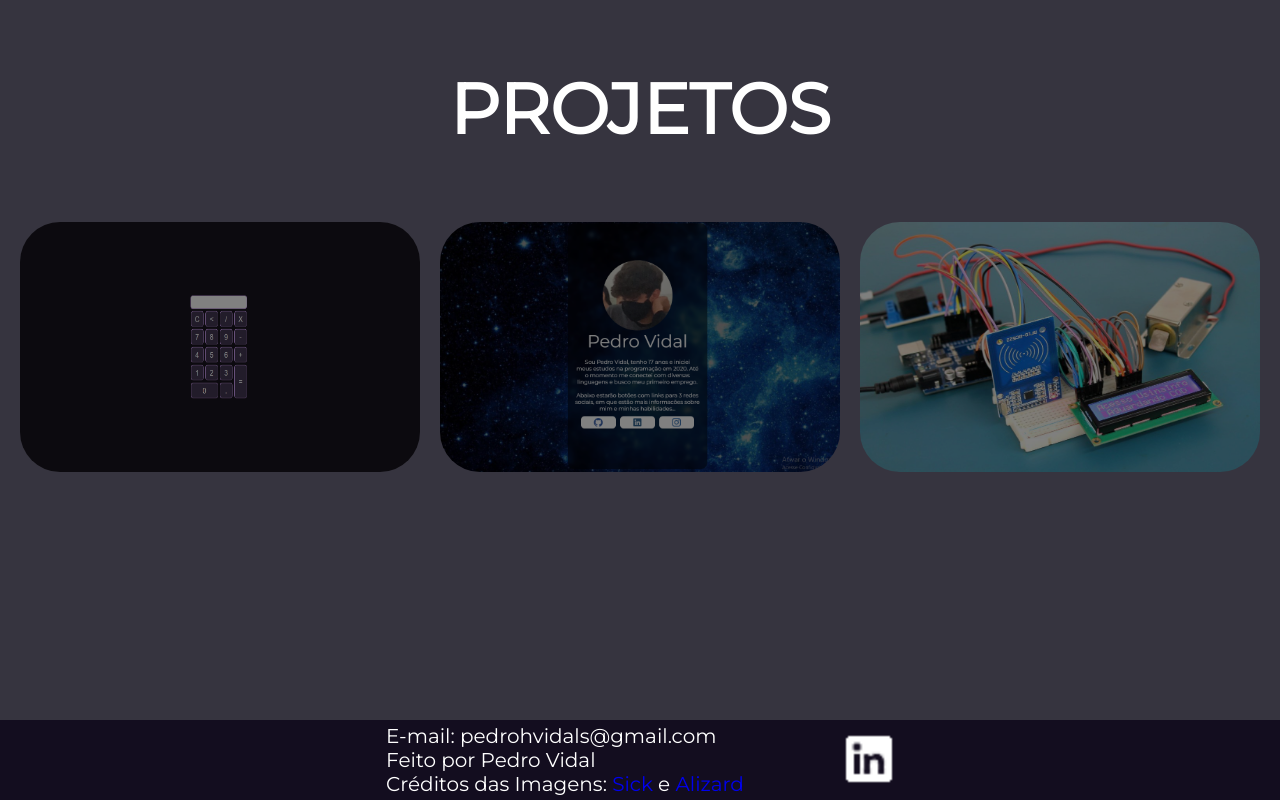
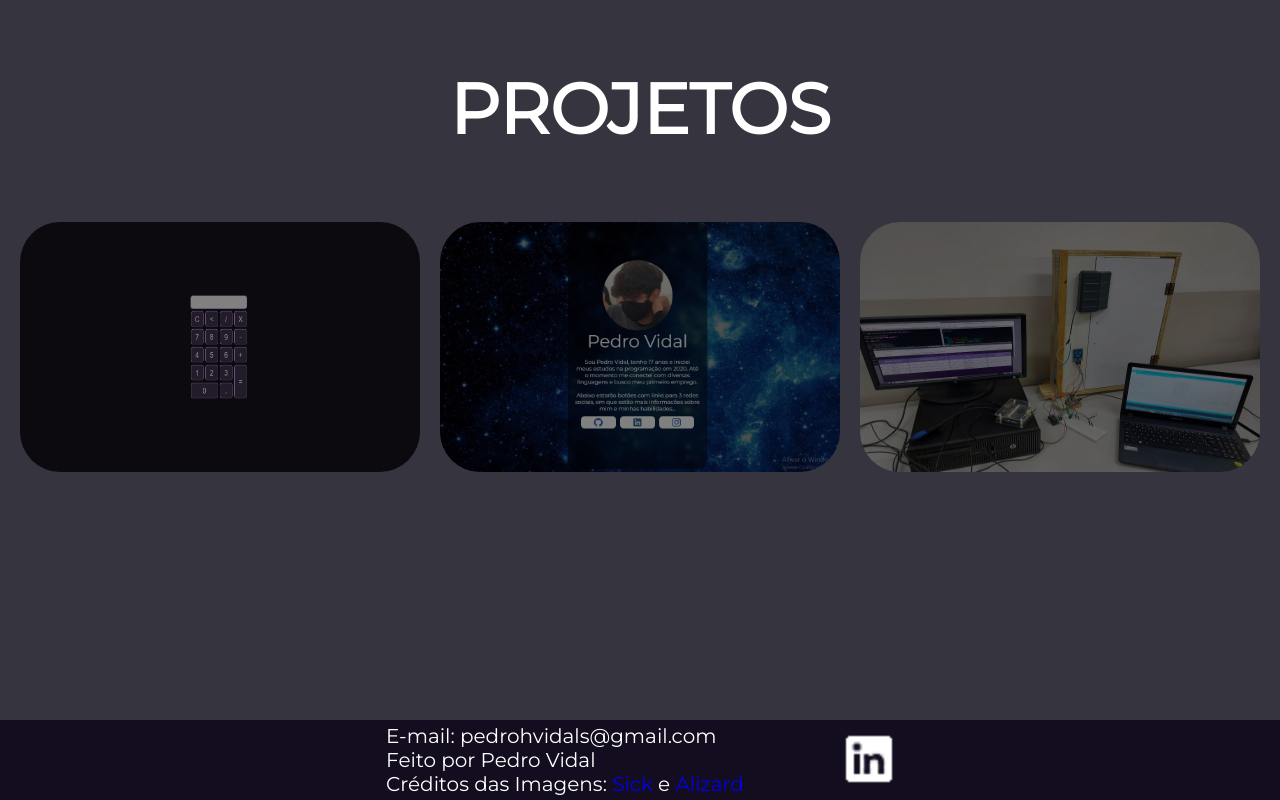
Before and after one commit to PedroVidalDev/portfolio_antigo, a plain HTML site: page index.html in a window 1280 px wide. Shown: the part 2430-3230 px from the top of the page. Drawn offline with nearby package versions, Linux system fonts and the light colour scheme.

Commit message:
Update index.html

```diff
--- a/index.html
+++ b/index.html
@@ -105,7 +105,7 @@
                 </a>
 
                 <a href="https://github.com/PedroVidalDev/esp32-sphynx">
-                    <img class="projeto_rfid" src="assets/images/projects_images/projeto_rfid.jpg" width="400px" height="250px" />
+                    <img class="projeto_rfid" src="assets/images/projects_images/projeto_sphynx.jpg" width="400px" height="250px" />
                 </a>
             </div>
 
```
